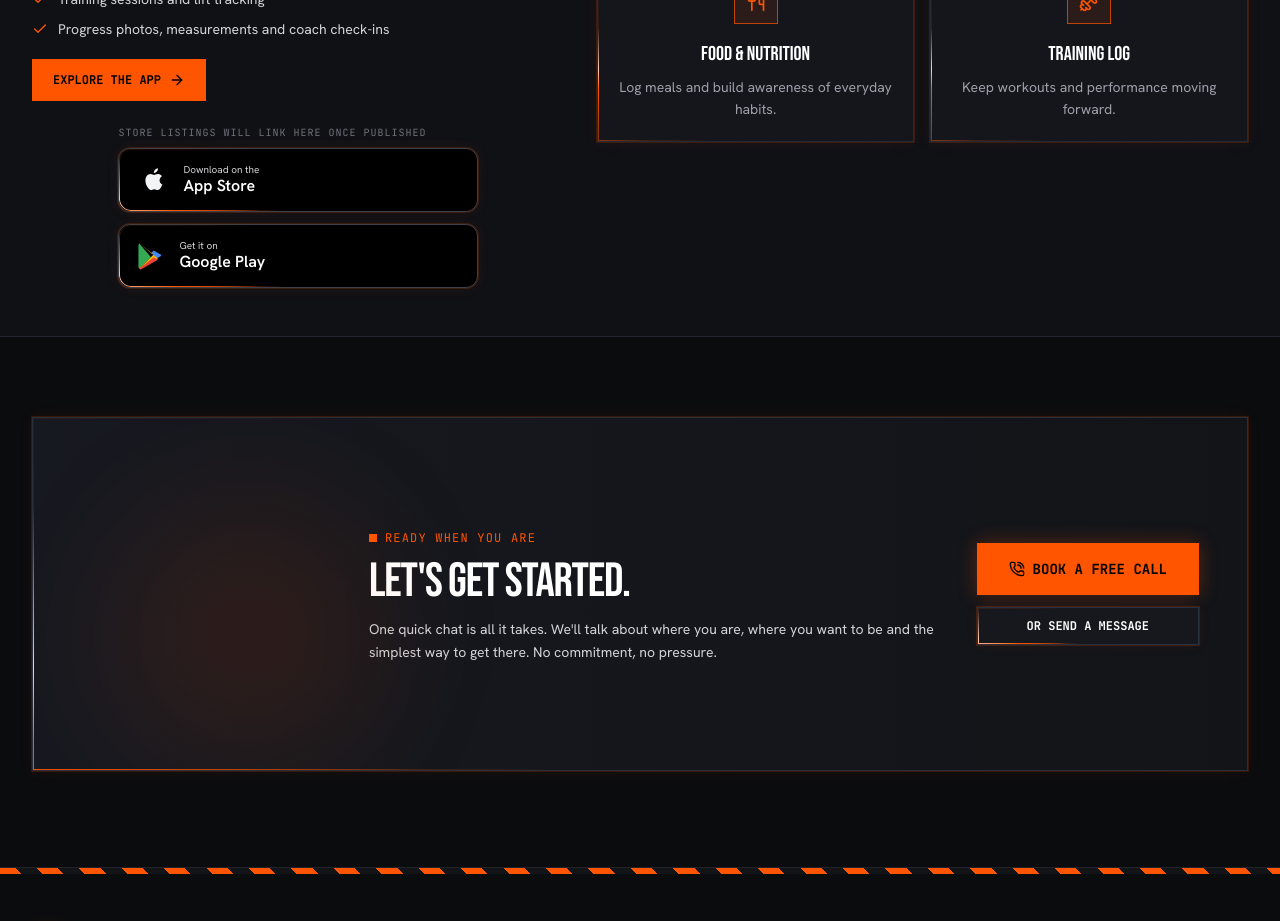
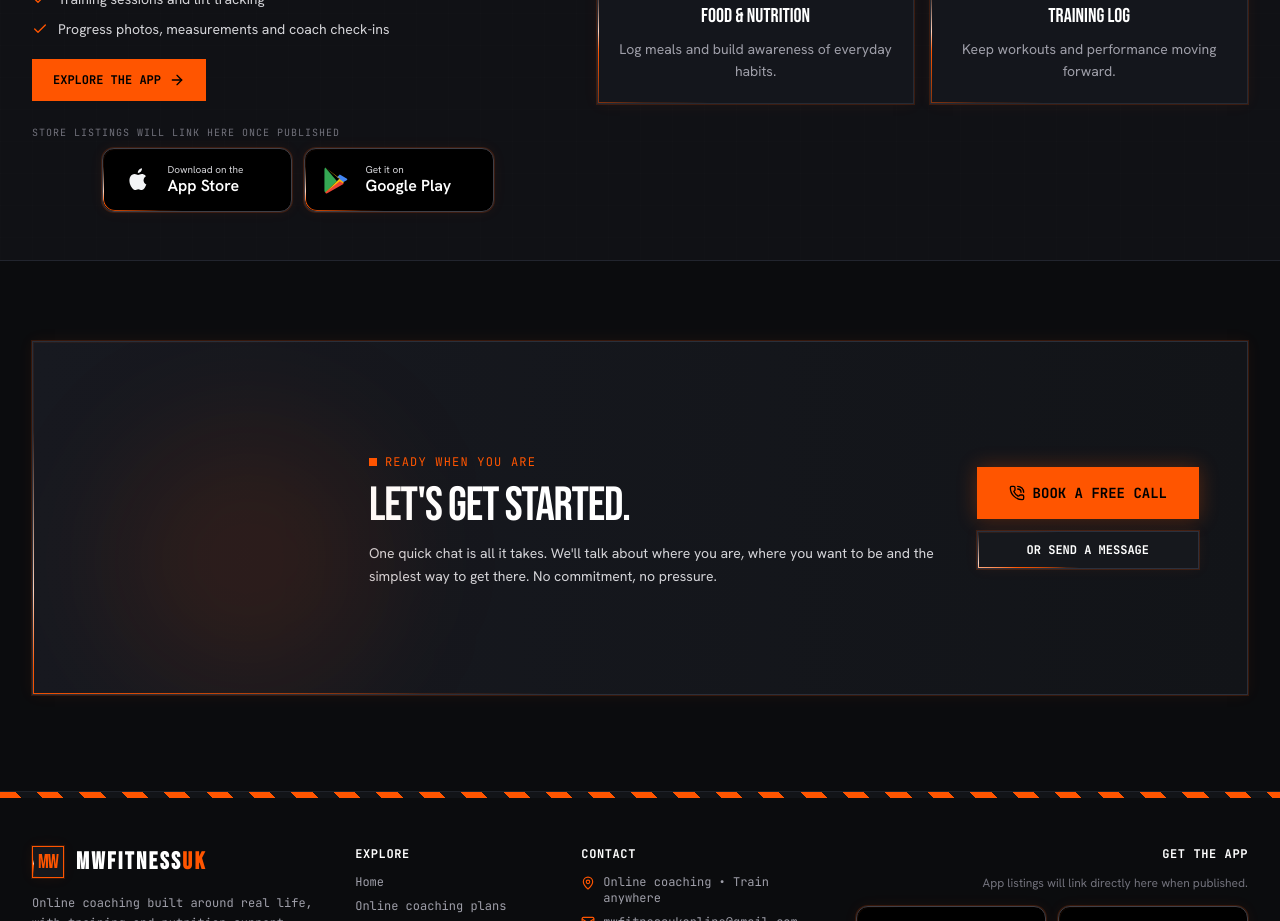
Before and after one commit to chriscallaghan2012/mwfitness, a React (Vite) app: page / in a window 1280 px wide. Shown: the part 3200-4121 px from the top of the page. Built offline with nearby package versions, Linux system fonts and the light colour scheme; no server answers.

Commit message:
Keep homepage app store badges inline and left aligned

```diff
--- a/src/components/screens/HomeScreen.tsx
+++ b/src/components/screens/HomeScreen.tsx
@@ -354,9 +354,9 @@ export const HomeScreen: React.FC<HomeScreenProps> = ({ onSelectScreen, onOpenBo
               {['Daily weigh-ins and progress history','Food logging and nutrition habits','Training sessions and lift tracking','Progress photos, measurements and coach check-ins'].map((item) => <li key={item} className="flex items-start gap-2.5"><Check className="mt-0.5 h-4 w-4 shrink-0 text-[#ff5500]" />{item}</li>)}
             </ul>
             <button onClick={() => onSelectScreen('app')} className="cursor-pointer inline-flex items-center gap-2 border border-[#ff5500] px-5 py-3 font-mono text-xs font-bold uppercase text-white transition-colors hover:bg-[#ff5500] hover:text-black">Explore the app <ArrowRight className="h-4 w-4" /></button>
-            <div className="mx-auto w-full max-w-[360px] space-y-2 pt-1">
+            <div className="w-full space-y-2 pt-1">
               <p className="text-left font-mono text-[10px] uppercase tracking-widest text-zinc-500">Store listings will link here once published</p>
-              <StoreBadges stacked />
+              <StoreBadges leftAlign />
             </div>
           </div>
           <div className="grid grid-cols-1 gap-4 sm:grid-cols-2">
```
